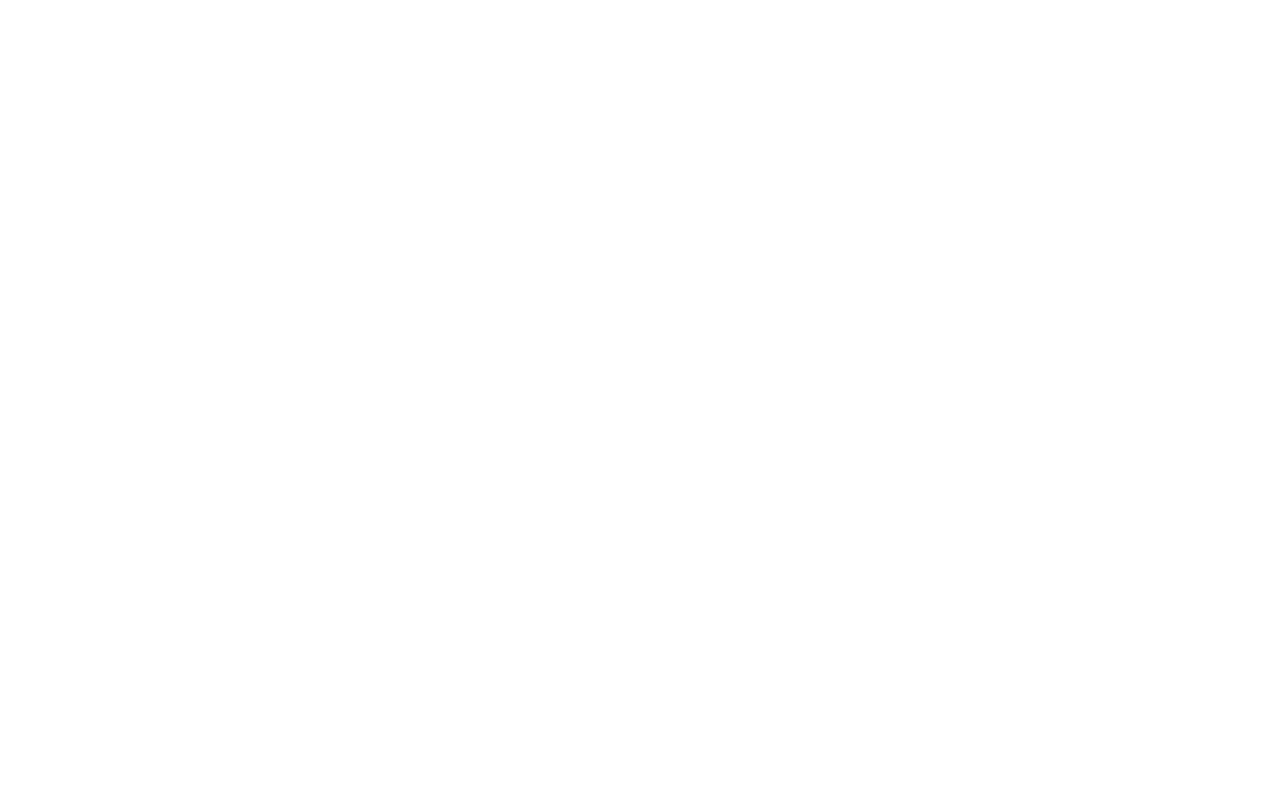
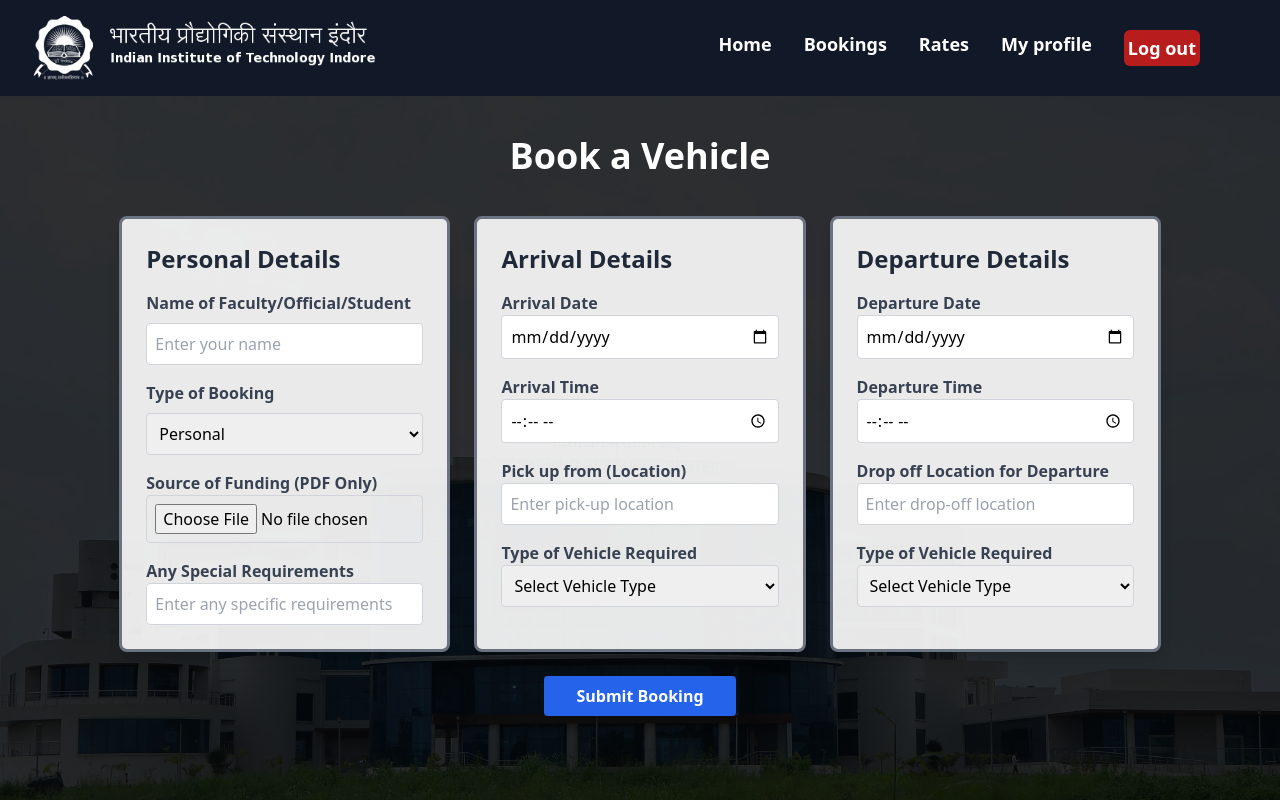
Before and after one commit to code-abhash/IITI_TRASNPORT_SYSTEM, a React (Vite) app in the folder frontend/: page /bookings in a window 1280 px wide. Before the commit this address had no page. Shown: the top 800 px of the page. Built offline with nearby package versions, Linux system fonts and the light colour scheme.

Commit message:
added bookings form

```diff
--- a/frontend/src/App.jsx
+++ b/frontend/src/App.jsx
@@ -3,6 +3,7 @@
 import Rent from './components/Rent/Rent';
 import Login from './components/Login/Login';
 import Register from './components/Register/Register';
+import Bookings from './components/Bookings/Bookings';
 
 function App() {
   return (
@@ -10,6 +11,7 @@
       <Routes>
         <Route path="/" element={<Home />} />
         <Route path="/signup" element={<Register />} />
+        <Route path="/bookings" element={<Bookings />} />
         <Route path="/login" element={<Login />} />
         <Route path="/rent" element={<Rent />} />
       </Routes>
--- /dev/null
+++ b/frontend/src/components/Bookings/Bookings.jsx
@@ -0,0 +1,123 @@
+import React from 'react';
+import Navbar from '../Navbar/Navbar';
+import Footer from '../Footer/Footer';
+import img2 from '../../assets/slide_pic_2.jpg';
+
+function BookingForm() {
+  return (
+    <div className="relative h-screen w-full">
+      <div className="fixed top-0 left-0 w-full z-20">
+        <Navbar />
+      </div>
+
+      {/* Background Image */}
+      <div className="absolute inset-0 z-0">
+        <img src={img2} alt="Background" className="object-cover w-full h-full" />
+        <div className="absolute inset-0 bg-black opacity-80"></div>
+      </div>
+
+      {/* Form Content */}
+      <div className="relative z-10 flex flex-col items-center pt-24 pb-10 px-6">
+        <h1 className="text-4xl font-bold text-white mb-10 mt-10">Book a Vehicle</h1>
+
+        <div className="flex flex-col md:flex-row justify-center gap-6 mb-6">
+          {/* Personal Details Card */}
+          <div className="bg-white bg-opacity-90 border-[3px] border-gray-500 p-6 rounded-lg shadow-lg w-full max-w-md">
+            <h2 className="text-2xl font-bold text-gray-800 mb-4">Personal Details</h2>
+            <form className="space-y-4">
+              <div>
+                <label className="block text-gray-700 font-bold mb-2">Name of Faculty/Official/Student</label>
+                <input type="text" className="w-full p-2 border border-gray-300 rounded" placeholder="Enter your name" />
+              </div>
+              <div>
+                <label className="block text-gray-700 font-bold mb-2">Type of Booking</label>
+                <select className="w-full p-2 border border-gray-300 rounded">
+                  <option>Personal</option>
+                  <option>Official</option>
+                  <option>Other</option>
+                </select>
+              </div>
+              <div>
+                <label className="block text-gray-700 font-bold">Source of Funding (PDF Only)</label>
+                <input type="file" accept=".pdf" className="w-full p-2 border border-gray-300 rounded" />
+              </div>
+              <div>
+                <label className="block text-gray-700 font-bold">Any Special Requirements</label>
+                <input type="text" className="w-full p-2 border border-gray-300 rounded" placeholder="Enter any specific requirements" />
+              </div>
+            </form>
+          </div>
+
+          {/* Arrival Details Card */}
+          <div className="bg-white bg-opacity-90 border-[3px] border-gray-500 p-6 rounded-lg shadow-lg w-full max-w-md">
+            <h2 className="text-2xl font-bold text-gray-800 mb-4">Arrival Details</h2>
+            <form className="space-y-4">
+              <div>
+                <label className="block text-gray-700 font-bold">Arrival Date</label>
+                <input type="date" className="w-full p-2 border border-gray-300 rounded" />
+              </div>
+              <div>
+                <label className="block text-gray-700 font-bold">Arrival Time</label>
+                <input type="time" className="w-full p-2 border border-gray-300 rounded" />
+              </div>
+              <div>
+                <label className="block text-gray-700 font-bold">Pick up from (Location)</label>
+                <input type="text" className="w-full p-2 border border-gray-300 rounded" placeholder="Enter pick-up location" />
+              </div>
+              <div>
+                <label className="block text-gray-700 font-bold">Type of Vehicle Required</label>
+                <select className="w-full p-2 border border-gray-300 rounded">
+                  <option>Select Vehicle Type</option>
+                  <option>Car</option>
+                  <option>Bus</option>
+                  <option>SUMO</option>
+                </select>
+              </div>
+            </form>
+          </div>
+
+          {/* Departure Details Card */}
+          <div className="bg-white bg-opacity-90 border-[3px] border-gray-500 p-6 rounded-lg shadow-lg w-full max-w-md">
+            <h2 className="text-2xl font-bold text-gray-800 mb-4">Departure Details</h2>
+            <form className="space-y-4">
+              <div>
+                <label className="block text-gray-700 font-bold">Departure Date</label>
+                <input type="date" className="w-full p-2 border border-gray-300 rounded" />
+              </div>
+              <div>
+                <label className="block text-gray-700 font-bold">Departure Time</label>
+                <input type="time" className="w-full p-2 border border-gray-300 rounded" />
+              </div>
+              <div>
+                <label className="block text-gray-700 font-bold">Drop off Location for Departure</label>
+                <input type="text" className="w-full p-2 border border-gray-300 rounded" placeholder="Enter drop-off location" />
+              </div>
+              <div>
+                <label className="block text-gray-700 font-bold">Type of Vehicle Required</label>
+                <select className="w-full p-2 border border-gray-300 rounded">
+                  <option>Select Vehicle Type</option>
+                  <option>Car</option>
+                  <option>Bus</option>
+                  <option>SUMO</option>
+                </select>
+              </div>
+            </form>
+          </div>
+        </div>
+
+        {/* Submit Button */}
+        <div className="flex justify-center">
+          <button type="submit" className="bg-blue-600 text-white font-bold py-2 px-8 rounded hover:bg-blue-700">
+            Submit Booking
+          </button>
+        </div>
+      </div>
+        <div className='mt-10'>
+            <Footer />
+        </div>
+
+    </div>
+  );
+}
+
+export default BookingForm;
--- a/frontend/src/components/Navbar/Navbar.jsx
+++ b/frontend/src/components/Navbar/Navbar.jsx
@@ -4,7 +4,7 @@
 
 function Navbar() {
   const [isOpen, setIsOpen] = useState(false);
-  const [isLoggedIn, setIsLoggedIn] = useState(false); // Change this to manage login state
+  const [isLoggedIn, setIsLoggedIn] = useState(true); // Change this to manage login state
 
   const toggleMenu = () => {
     setIsOpen(!isOpen);
```
